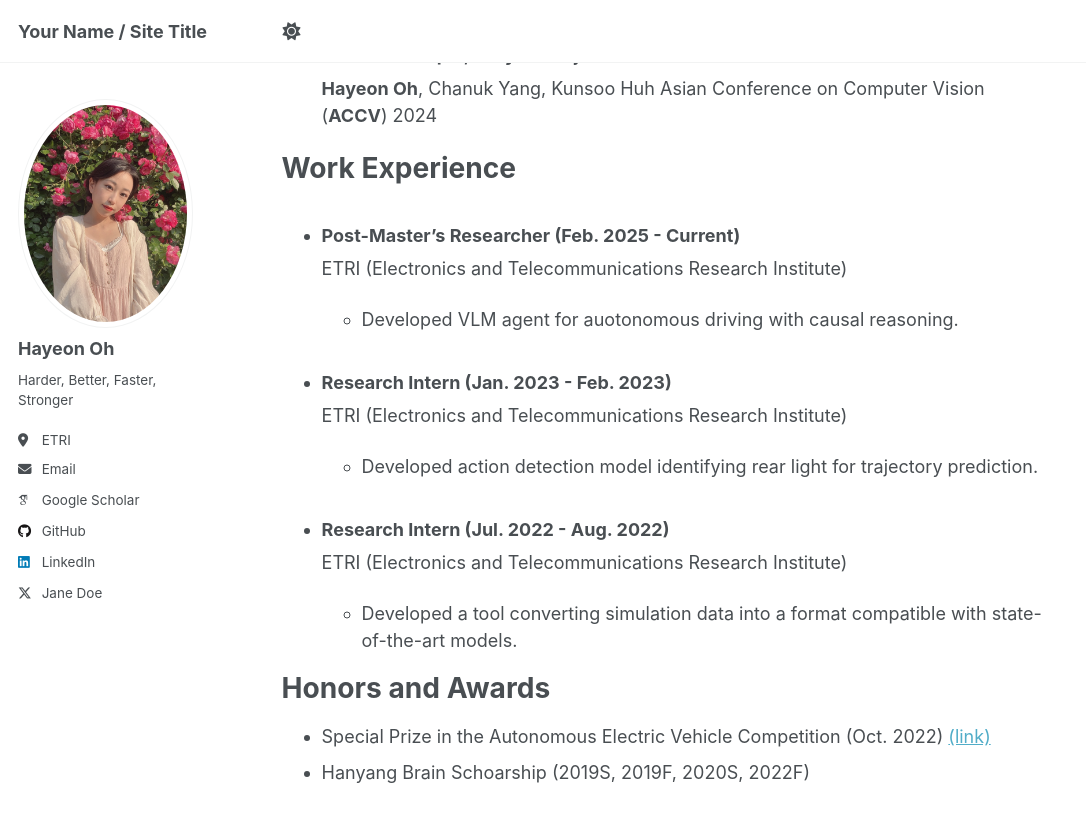
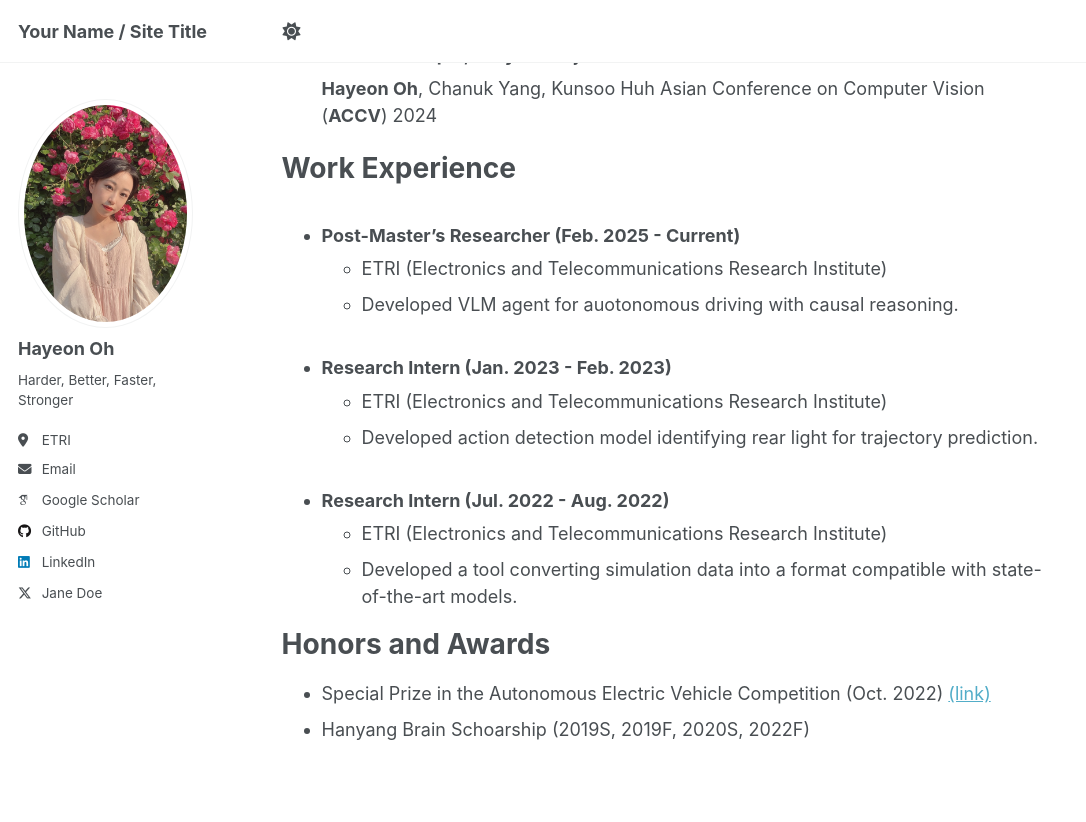
Before and after one commit to OPhD-hahao/OPhD-hahao.github.io, a Jekyll site: the page built from _pages/about.md, in a window 1280 px wide and 900 px high, scrolled down 452 px. Shown: the top 822 px of the window, without its empty margins (0-1086 px from the left). Built offline with Jekyll 4.4.1, drawn with Linux system fonts in a browser that asks for light colours; some web fonts are replaced; a script that is not in the unit is left out.

```diff
--- a/_pages/about.md
+++ b/_pages/about.md
@@ -23,21 +23,15 @@ I'm a post-master researcher at ETRI. I received my B.S. in Electrical Engineeri
 
 - ### Post-Master’s Researcher (Feb. 2025 - Current)
 
-  ETRI (Electronics and Telecommunications Research Institute)
-
-
+  - ETRI (Electronics and Telecommunications Research Institute)
   - Developed VLM agent for auotonomous driving with causal reasoning.
 - ### Research Intern (Jan. 2023 - Feb. 2023)
 
-  ETRI (Electronics and Telecommunications Research Institute)
-
-
+  - ETRI (Electronics and Telecommunications Research Institute)
   - Developed action detection model identifying rear light for trajectory prediction.
 - ### Research Intern (Jul. 2022 - Aug. 2022)
 
-  ETRI (Electronics and Telecommunications Research Institute)
-
-
+  - ETRI (Electronics and Telecommunications Research Institute)
   - Developed a tool converting simulation data into a format compatible with state-of-the-art models.
 
 
```
